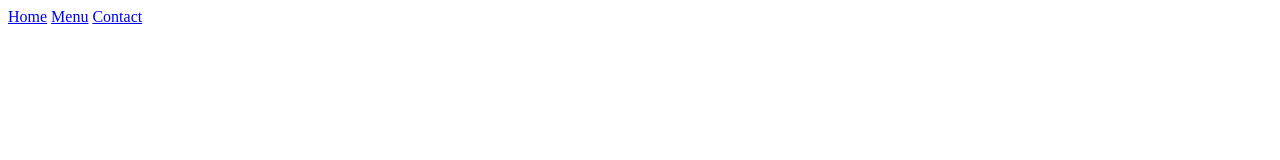
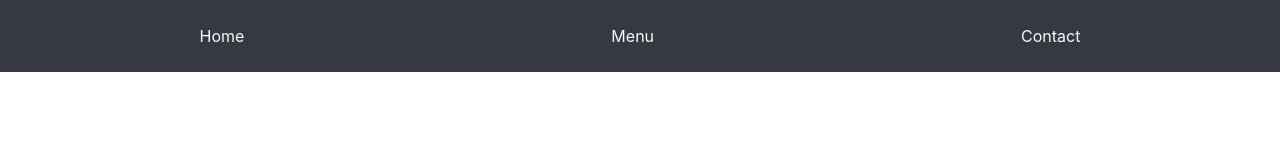
Before and after one commit to amiraabouhadid/restaurant, a website built with webpack: page dist/index.html in a window 1280 px wide. Built offline with nearby package versions, Linux system fonts and the light colour scheme.

Commit message:
add nav bar

```diff
--- a/src/index.js
+++ b/src/index.js
@@ -1,9 +1,17 @@
+import home from './home';
+import nav from './nav';
+import menu from './menu';
+import contact from './contact';
+import './style.css';
 
-function component() {
-  const element = document.createElement('div');
 
-console.log('waat')
-  return element;
-}
 
-document.body.appendChild(component());
+const body = document.getElementsByTagName('body')[0];
+body.prepend(nav());
+
+
+const content = document.getElementById('content');
+content.className = 'container-fluid';
+content.append(home());
+content.append(menu());
+content.append(contact());
--- /dev/null
+++ b/src/nav.js
@@ -0,0 +1,19 @@
+
+const nav= ()=> {
+  const navArr = ['Home', 'Menu', 'Contact'];
+  const nav = document.createElement('nav');
+  nav.className = 'nav bg-dark d-flex justify-content-around p-3'
+
+
+  navArr.forEach((l, i) => {
+    const a= document.createElement('a');
+    a.className= 'nav-link text-light';
+    a.href= `#${l.toLowerCase()}`;
+    a.innerHTML = l;
+    nav.append(a);
+
+  });
+  return nav;
+
+};
+export default nav;
--- a/src/style.css
+++ b/src/style.css
@@ -1,12 +1,4 @@
-@font-face {
-  font-family: 'MyFont';
-  src: url('./my-font.woff2') format('woff2'),
-    url('./my-font.woff') format('woff');
-  font-weight: 900;
-  font-style: italic;
+
+body{
+  width: 100%;
 }
-
-.hello {
-  color: red;
-  font-family: 'MyFont';
-}
--- a/webpack.config.js
+++ b/webpack.config.js
@@ -6,10 +6,21 @@ module.exports = {
   devServer: {
     contentBase: './dist',
   },
-
+  module: {
+    rules: [
+      {
+      test: /\.css$/i,
+      use: ['style-loader', 'css-loader'],
+    },
+    {
+      test: /\.(png|svg|jpg|jpeg|gif)$/i,
+      type: 'asset/resource',
+    },
+  ],
+  },
   mode: 'development',
   output: {
-    filename: 'main.js',
+    filename: 'bundle.js',
     path: path.resolve(__dirname, 'dist'),
     publicPath: '/',
   },
```
Also changed, not shown: package.json (+11 -1 lines), dist/bundle.js (added), dist/index.html, dist/main.js, src/background.jpeg (added), src/contact.js (added), src/home.js (added), src/menu.js (added), 1 other file.
